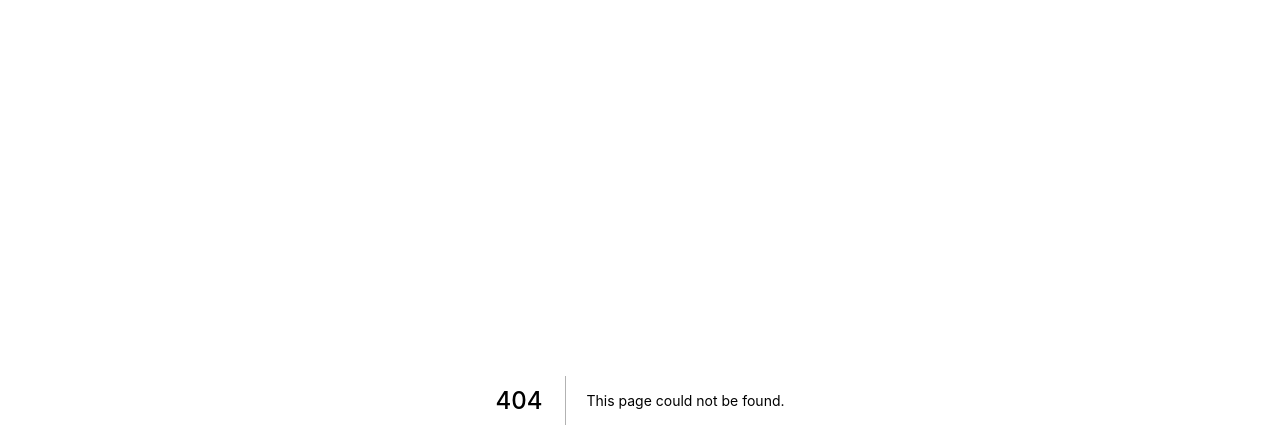
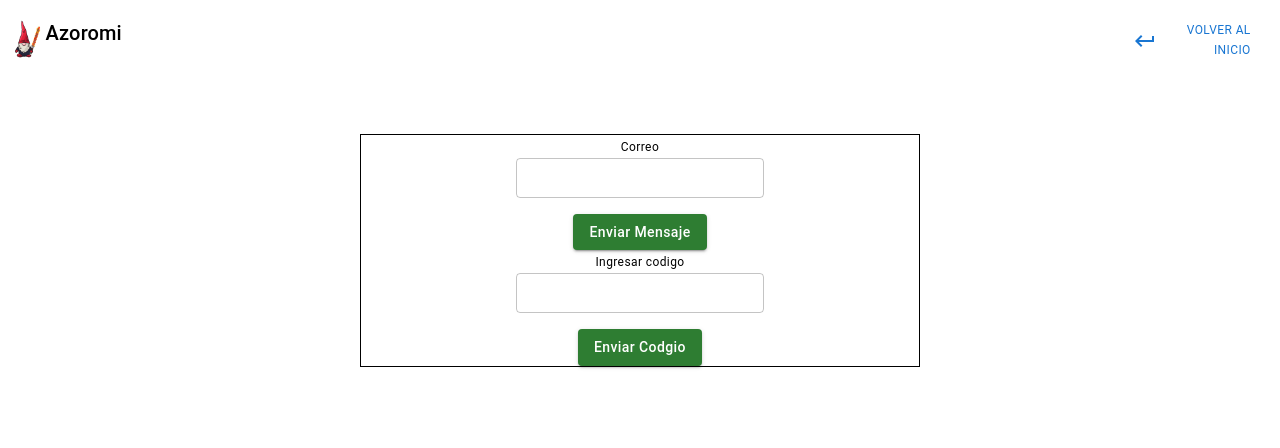
Before and after one commit to MartinPegoraro/azornomi, a Next.js app: page /changePassword in a window 1280 px wide. Before the commit this address had no page. Shown: the top 448 px of the page. Built offline with nearby package versions, Linux system fonts and the light colour scheme.

Commit message:
view change pass

```diff
--- /dev/null
+++ b/components/ChangePass.js
@@ -0,0 +1,69 @@
+import React, { useState } from 'react'
+import Link from 'next/link'
+import { Box, Grid, Button, Avatar, IconButton, Typography, TextField } from '@mui/material'
+import KeyboardReturnIcon from '@mui/icons-material/KeyboardReturn';
+import { red, green, grey } from '@mui/material/colors';
+import ModalLogin from './ModalLogin';
+import ModalCheckIn from './ModalCheckIn';
+import axios from 'axios';
+import { textAlign } from '@mui/system';
+
+
+export default function ChangePass() {
+    return (
+        <>
+            <Box className='boxLogin'>
+                <Grid container sx={{ height: 40, mt: 1 }}>
+                    <Grid item xs={0.4} sx={{ position: 'relative' }}>
+                        <IconButton className='iconButtonLogin' size='medium'>
+                            <Avatar
+                                alt="AzorÑomi"
+                                src="/azorñomi.png"
+                                sx={{ width: 40, height: 40 }}
+                            />
+                        </IconButton>
+                    </Grid>
+                    <Grid item xs={10.2} sx={{ position: 'relative' }}>
+                        <Typography variant='h6' sx={{ position: 'absolute', top: '10%' }}> Azoromi</Typography>
+                    </Grid>
+
+                    <Grid item xs={1.2} sx={{ position: 'relative' }}>
+                        <Link href='/'>
+                            <Button variant="text" component="label" size="small" sx={{ textAlign: 'right', position: 'absolute', top: '10%' }}>
+                                <KeyboardReturnIcon />
+                                <Typography variant='caption'> Volver al Inicio</Typography>
+                            </Button>
+                        </Link>
+                    </Grid>
+                </Grid>
+            </Box >
+            <Box sx={{ textAlign: 'center', mx: 45, mt: 10, border: '1px solid black' }}>
+                <Box>
+                    <Typography variant='caption' sx={{ width: '70%', display: 'inline-block' }} >Correo</Typography>
+                    <TextField
+                        name="email"
+                        size='small'
+                        sx={{ width: '70%', mb: 2, display: 'inline-block' }}
+                        required
+                        id="outlined-required"
+                    />
+                </Box>
+                <Button variant="contained" color="success" sx={{ textTransform: "capitalize" }}>
+                    Enviar mensaje
+                </Button>
+                <Box>
+                    <Typography variant='caption' sx={{ width: '70%', display: 'inline-block' }} >Ingresar codigo</Typography>
+                    <TextField
+                        name="email"
+                        size='small'
+                        sx={{ width: '70%', mb: 2, display: 'inline-block' }}
+                        required
+                    />
+                </Box>
+                <Button variant="contained" color="success" sx={{ textTransform: "capitalize" }} >
+                    Enviar codgio
+                </Button>
+            </Box>
+        </>
+    )
+}
--- a/components/ModalCheckIn.js
+++ b/components/ModalCheckIn.js
@@ -4,7 +4,8 @@ import Link from 'next/link';
 import { userApi } from '../pages/api/user';
 
 const ModalCheckIn = ({ openChekIn, handleCloseCheckIn }) => {
-    const [form, setForm] = useState({ nickName: '', email: '', password: '', appRole: '' })
+    const [form, setForm] = useState({ nickName: '', email: '', password: '', appRole: '', codEmail: '' })
+    const [emailConfirm, setEmailConfirm] = useState(false)
 
     const onInputChange = ({ target }) => {
         const { name, value } = target;
@@ -16,7 +17,13 @@ const ModalCheckIn = ({ openChekIn, handleCloseCheckIn }) => {
 
     const handleSubmit = () => {
         console.log(form);
+        setEmailConfirm(true)
         userApi.registerUser(form)
+    }
+
+    const handleSubmitConfirm = () => {
+        console.log(form);
+        userApi.confirmUser({ email: form.email, codEmail: form.codEmail })
     }
 
     return (
@@ -84,6 +91,24 @@ const ModalCheckIn = ({ openChekIn, handleCloseCheckIn }) => {
                         Registrarse
                     </Button>
                     {/* </Link> */}
+                    {emailConfirm
+                        ?
+                        <Box sx={{ mt: 2 }}>
+                            <Box>
+                                <Typography variant='caption' sx={{ width: '70%', display: 'inline-block' }} >Codigo de Verificacion</Typography>
+                                <TextField
+                                    onChange={onInputChange}
+                                    name='codEmail'
+                                    value={form.codEmail}
+                                    size='small'
+                                    sx={{ width: '70%', mb: 2, display: 'inline-block' }}
+                                    required
+                                />
+                            </Box>
+                            <Button variant="contained" color="success" onClick={handleSubmitConfirm}>verificar</Button>
+                        </Box>
+                        : null
+                    }
                 </Box>
             </Modal>
         </>
--- a/components/ModalLogin.js
+++ b/components/ModalLogin.js
@@ -17,6 +17,10 @@ const ModalLogin = ({ open, handleClose }) => {
     const handleSubmit = () => {
         console.log(form);
         userApi.loginUser(form)
+    }
+
+    const handleChangePass = () => {
+        console.log('cambiar la pass');
     }
     return (
         <>
@@ -56,7 +60,9 @@ const ModalLogin = ({ open, handleClose }) => {
                         />
                     </Box>
                     <Box>
-                        <Typography variant='caption' sx={{ width: '70%', mb: 4, display: 'inline-block' }} >Olvidates tu contraseña?</Typography>
+                        <Button onClick={handleChangePass} color="secondary" sx={{ mb: 4 }}>
+                            <Typography variant='caption' sx={{ display: 'inline-block', textTransform: "capitalize" }} >Olvidates tu contraseña?</Typography>
+                        </Button>
                     </Box>
                     <Link href='/homeCanvas'>
                         <Button variant="contained" color="success" onClick={handleSubmit}>
--- a/pages/api/user.js
+++ b/pages/api/user.js
@@ -9,6 +9,22 @@ export const userApi = {
         console.log(data, 'data');
         axios
             .post('http://localhost:5000/artist', data)
+            .then(response => {
+                // Handle success.
+                console.log(response.data.body.email);
+                console.log('Well done!');
+                // console.log('User profile', response.data.nickName);
+                // console.log('User token', response.data.password);
+            })
+            .catch(error => {
+                // Handle error.
+                console.log('An error occurred:', error.response);
+            });
+    },
+    confirmUser: async (data) => {
+        console.log(data, 'data');
+        axios
+            .post('http://localhost:5000/artist/send-codEmail', data)
             .then(response => {
                 // Handle success.
                 console.log(response.data.body.email);
--- /dev/null
+++ b/pages/changePassword.js
@@ -0,0 +1,14 @@
+import React from 'react'
+import Layout from '../components/Layout'
+import Header from '../components/Header'
+import ChangePass from '../components/ChangePass'
+
+export default function homeArtist() {
+    var stateUser = "artista"
+    return (
+        <>
+            <Header />
+            <ChangePass />
+        </>
+    )
+}
--- a/styles/home.css
+++ b/styles/home.css
@@ -41,7 +41,7 @@
 .modalCheckIn{
     position: absolute;
     width: 35%;
-    height: 65%;
+    height: 80%;
     top: 50%;
     left: 50%;
     transform: translate(-50%, -50%);
@@ -51,6 +51,10 @@
     padding: 20px;
     text-align: center;
 }
+
+                                                /* CHANGE PASSWORD*/
+
+
 
                                                 /* HOME DE LA PAGINA*/
 
```
